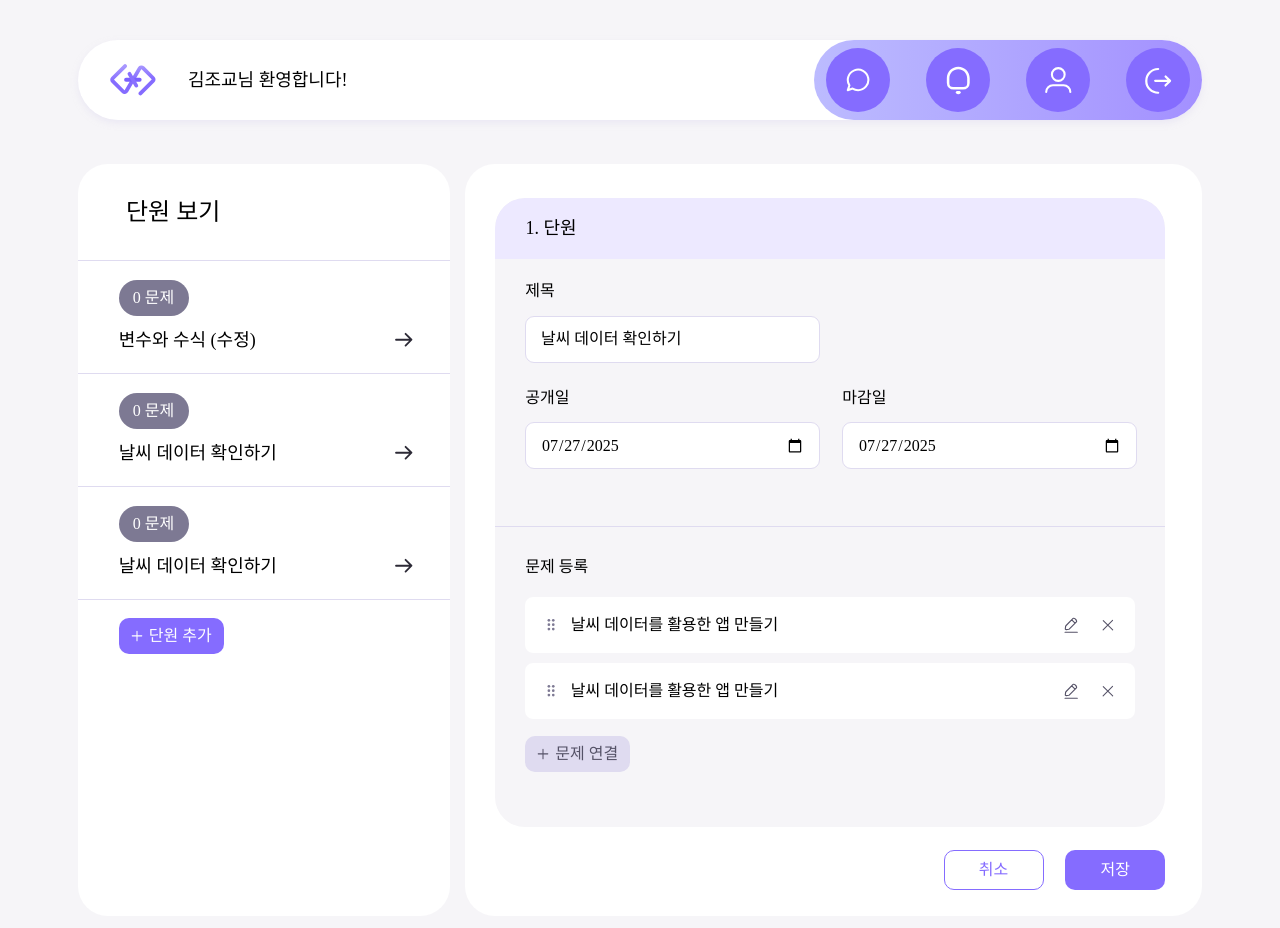
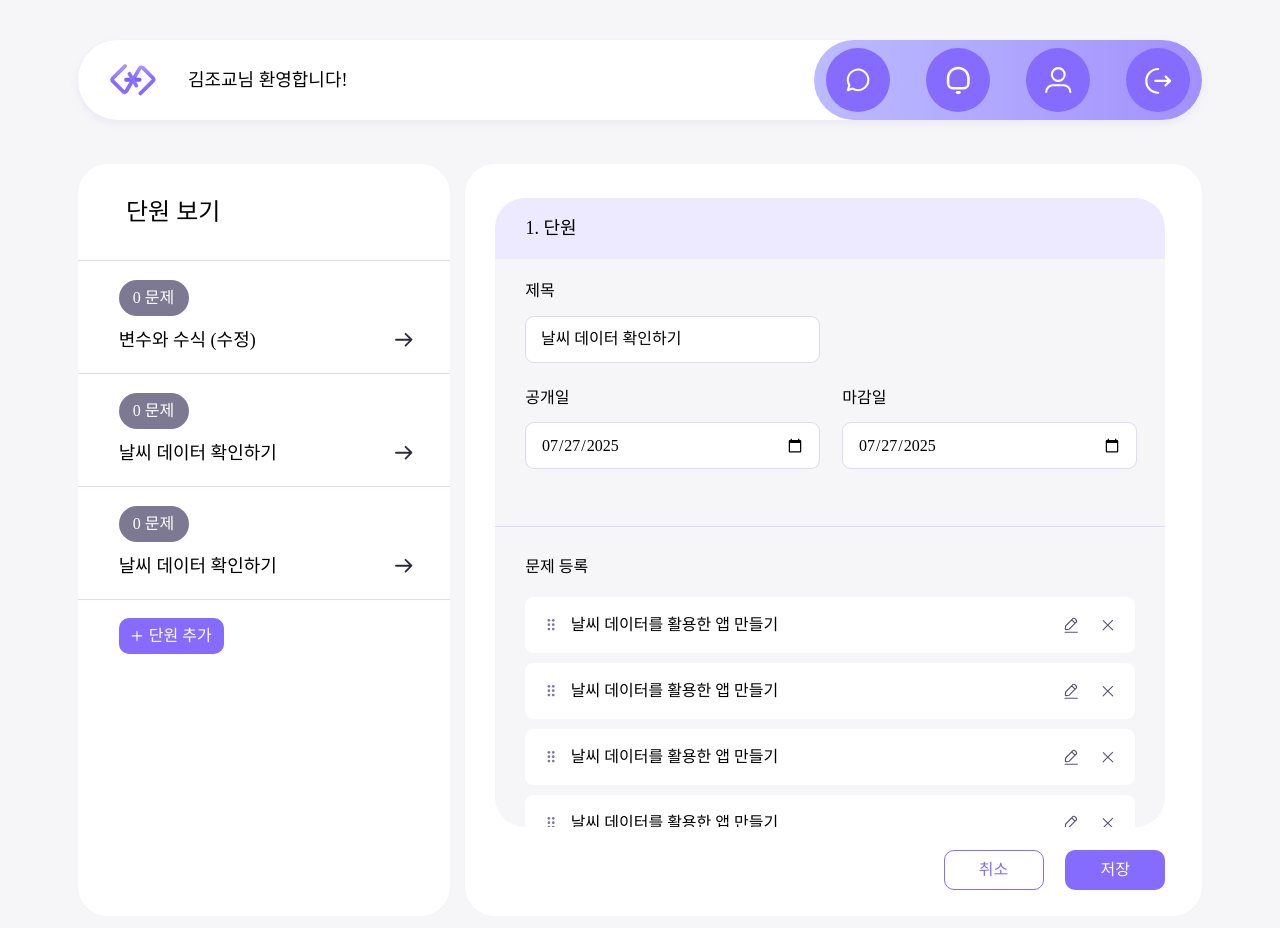
Before and after one commit to 2025-snowCode/snowCode-Client, a React (Vite) app: page /admin/units in a window 1280 px wide. Shown: the top 928 px of the page. Built offline with nearby package versions, Linux system fonts and the light colour scheme; a web font is replaced by a local one.

Commit message:
#15 chore: dummy 과제 추가

```diff
--- a/src/components/admin/units/dummy/unit.ts
+++ b/src/components/admin/units/dummy/unit.ts
@@ -7,7 +7,7 @@ export const unit: UnitResponse = {
     title: '날씨 데이터 확인하기',
     releaseDate: '2025-07-27',
     dueDate: '2025-07-27',
-    assignmentCount: 2,
+    assignmentCount: 5,
     assignments: [
       {
         id: 1,
@@ -17,6 +17,18 @@ export const unit: UnitResponse = {
         id: 2,
         title: '날씨 데이터를 활용한 앱 만들기',
       },
+      {
+        id: 3,
+        title: '날씨 데이터를 활용한 앱 만들기',
+      },
+      {
+        id: 4,
+        title: '날씨 데이터를 활용한 앱 만들기',
+      },
+      {
+        id: 5,
+        title: '날씨 데이터를 활용한 앱 만들기',
+      },
     ],
   },
 };
```
